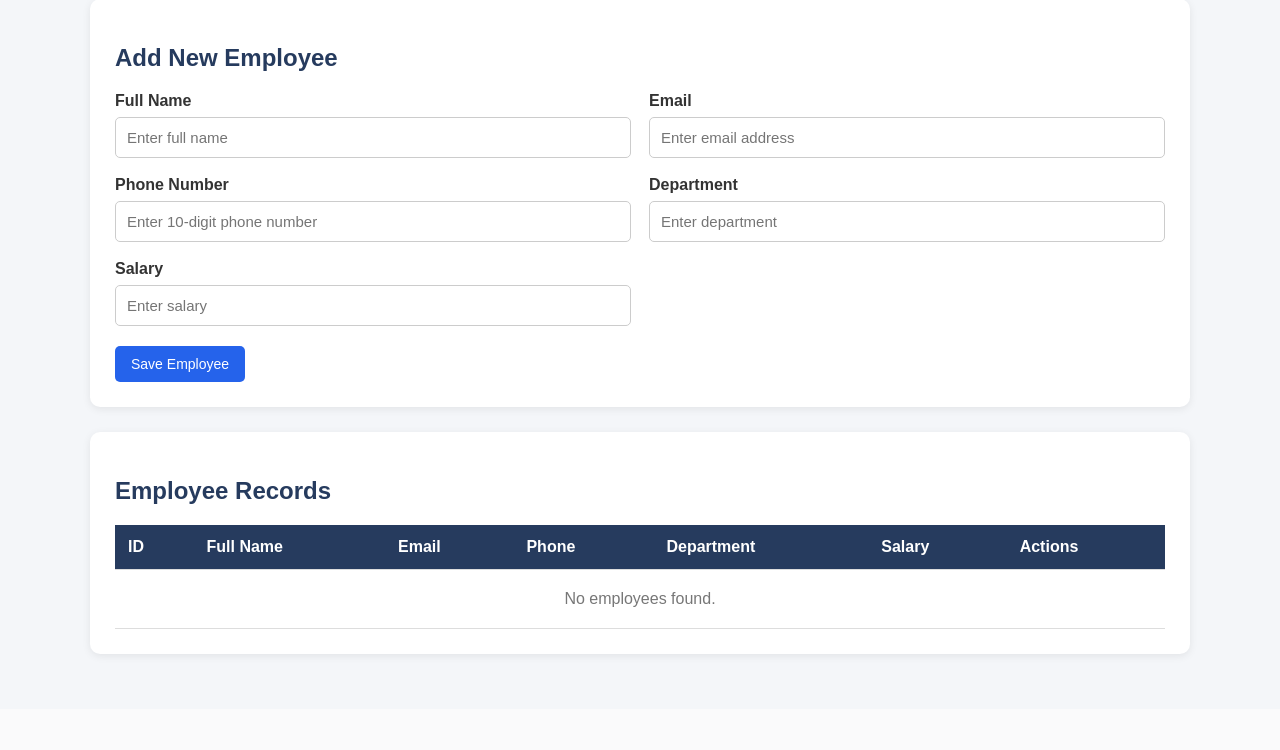
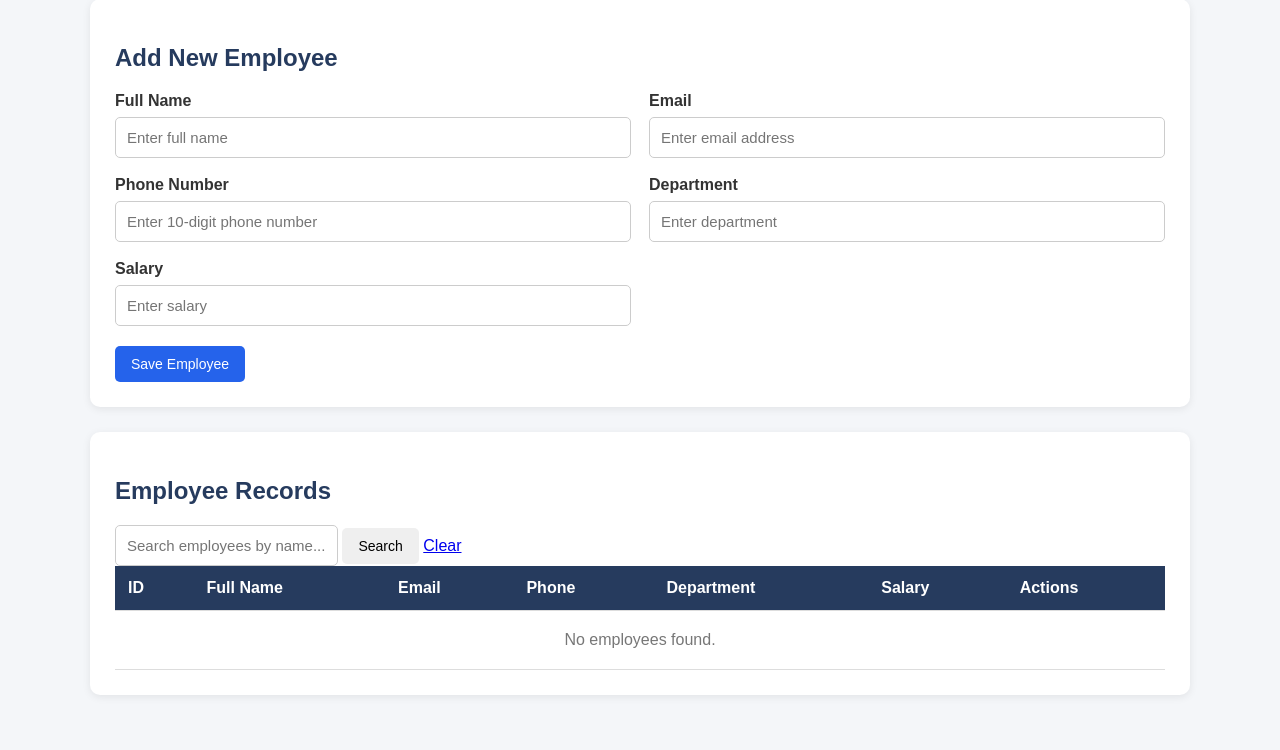
Before and after one commit to IndurangaMV/employee-management-system, a Spring Boot app: page /employees in a window 1280 px wide. Shown: the part 111-861 px from the top of the page. Before the commit the page ends 769 px from the top, so only its background shows below. Run offline with Spring Boot 4, Linux system fonts and the light colour scheme.

Commit message:
task 11 completed. search button added

```diff
--- a/src/main/java/com/example/employeemanger/Controller/EmployeeController.java
+++ b/src/main/java/com/example/employeemanger/Controller/EmployeeController.java
@@ -154,4 +154,17 @@ public class EmployeeController {
 
         return "redirect:/employees";
     }
+    @GetMapping("/employees/search")
+    public String searchEmployees(
+            @RequestParam("keyword") String keyword,
+            Model model) {
+
+        List<Employee> employees = employeeService.searchEmployees(keyword);
+
+        model.addAttribute("employees", employees);
+        model.addAttribute("employee", new Employee());
+        model.addAttribute("keyword", keyword);
+
+        return "employees";
+    }
 }
--- a/src/main/java/com/example/employeemanger/Repository/EmployeeRepository.java
+++ b/src/main/java/com/example/employeemanger/Repository/EmployeeRepository.java
@@ -4,6 +4,7 @@ package com.example.employeemanger.Repository;
 import com.example.employeemanger.Entity.Employee;
 import org.springframework.data.jpa.repository.JpaRepository;
 
+import java.util.List;
 import java.util.Optional;
 
 public interface EmployeeRepository extends JpaRepository<Employee, Long> {
@@ -12,4 +13,7 @@ public interface EmployeeRepository extends JpaRepository<Employee, Long> {
 
     boolean existsByEmail(String email);
 
+    List<Employee> findByFullNameContainingIgnoreCase(String keyword);
+
+
 }
--- a/src/main/java/com/example/employeemanger/Service/EmployeeService.java
+++ b/src/main/java/com/example/employeemanger/Service/EmployeeService.java
@@ -48,4 +48,8 @@ public class EmployeeService {
     public Optional<Employee> findByEmail(String email) {
         return employeeRepository.findByEmail(email);
     }
+
+    public List<Employee> searchEmployees(String keyword) {
+        return employeeRepository.findByFullNameContainingIgnoreCase(keyword);
+    }
 }
--- a/src/main/resources/templates/employees.html
+++ b/src/main/resources/templates/employees.html
@@ -276,10 +276,27 @@
 
     </div>
 
+
     <!-- Employee Table -->
     <div class="card">
 
         <h2>Employee Records</h2>
+
+        <form th:action="@{/employees/search}" method="get">
+
+            <input
+                    type="text"
+                    name="keyword"
+                    placeholder="Search employees by name..."
+                    th:value="${keyword}"
+                    required
+            >
+
+            <button type="submit">Search</button>
+
+            <a th:href="@{/employees}">Clear</a>
+
+        </form>
 
         <div class="table-wrapper">
 
```
